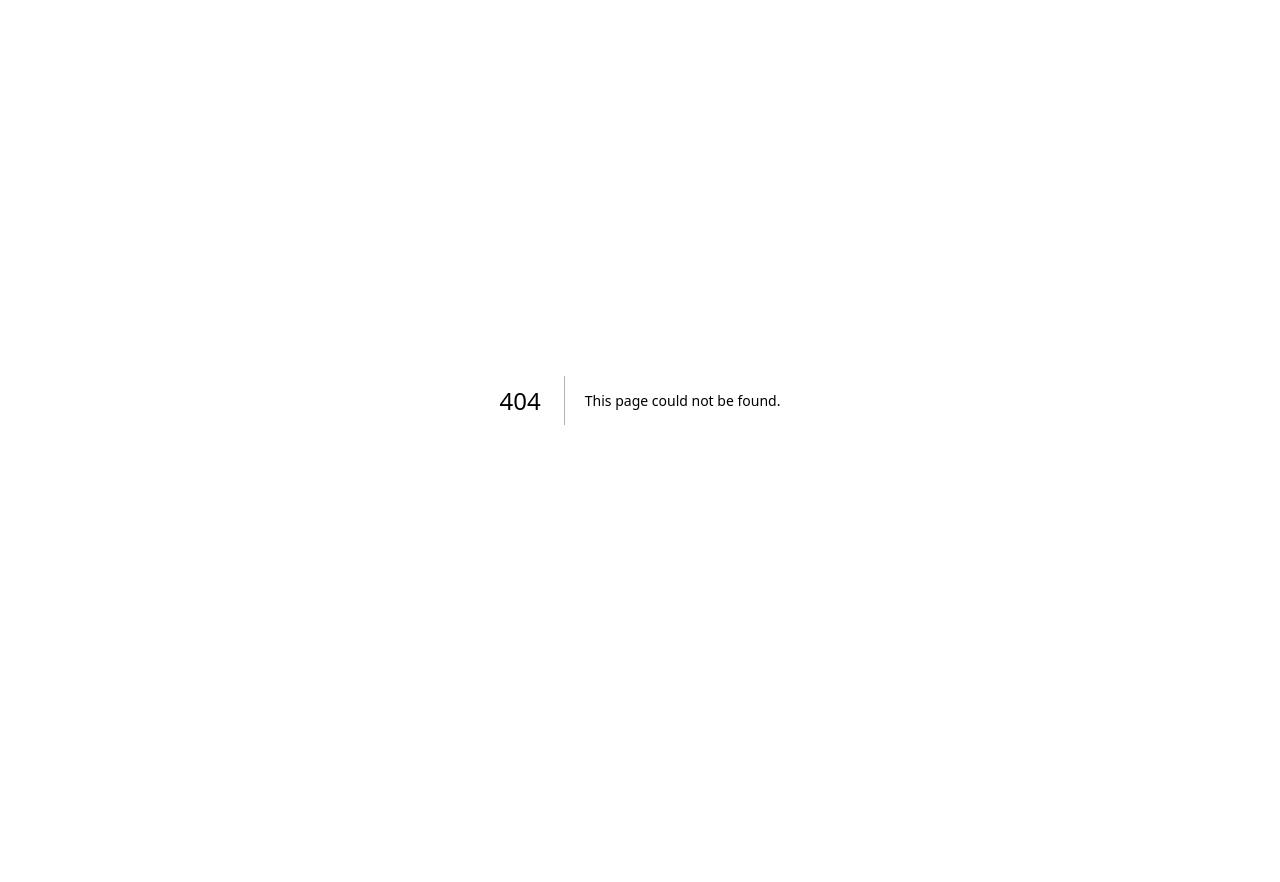
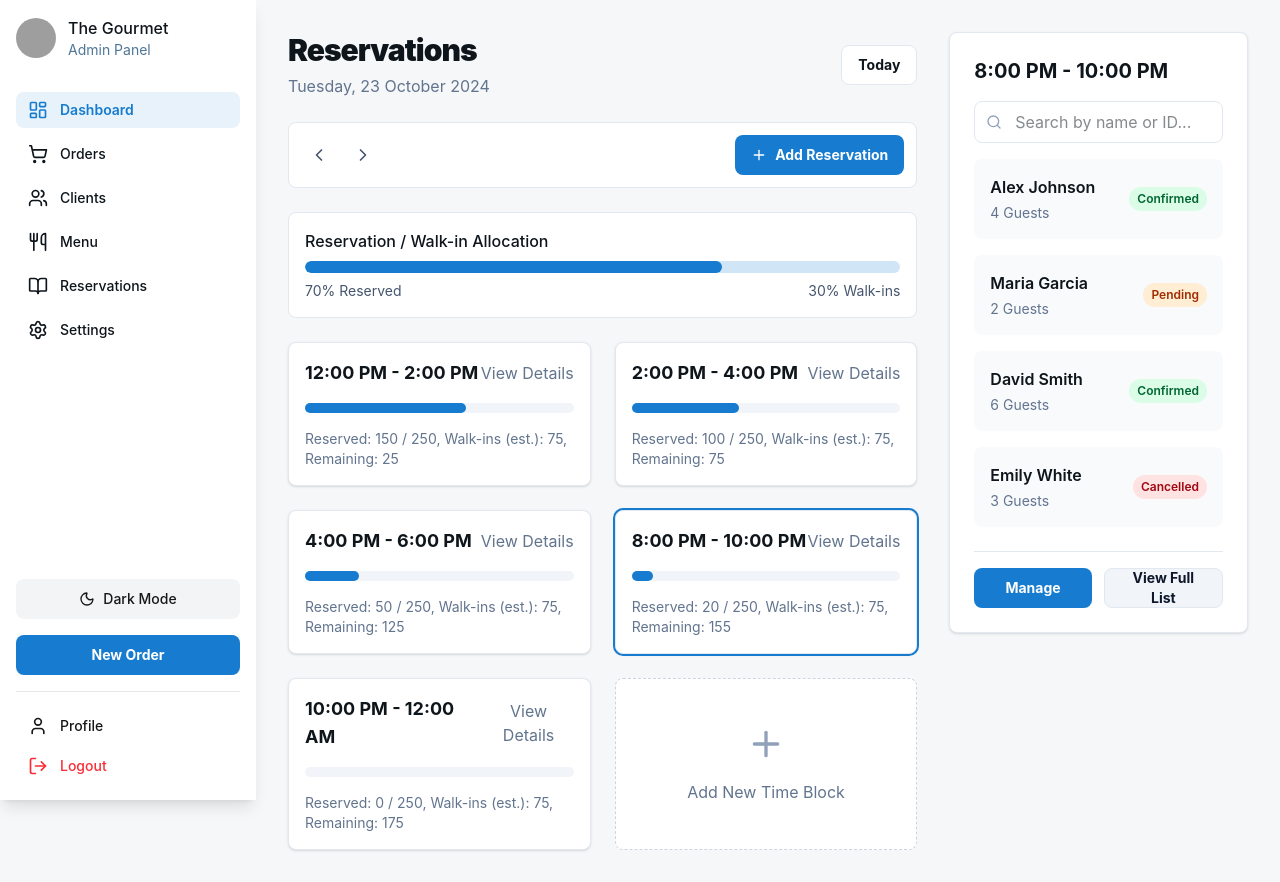
Before and after one commit to leobigott98/rodizio-admin, a Next.js app: page /reservations in a window 1280 px wide. Before the commit this address had no page. Before the commit the page ends 800 px from the top, so only its background shows below. Built offline with nearby package versions, Linux system fonts and the light colour scheme; grey boxes are pictures that could not be loaded.

Commit message:
added reservations page ux/ui

```diff
--- /dev/null
+++ b/src/app/reservations/page.tsx
@@ -0,0 +1,212 @@
+"use client";
+
+import Sidebar from "@/src/components/Sidebar";
+import {
+  ChevronLeft,
+  ChevronRight,
+  Plus,
+  Search,
+} from "lucide-react";
+import { useState } from "react";
+
+type TimeBlock = {
+  time: string;
+  reserved: number;
+  capacity: number;
+  walkIns: number;
+  remaining: number;
+  progress: number;
+};
+
+type Guest = {
+  name: string;
+  guests: number;
+  status: "Confirmed" | "Pending" | "Cancelled";
+};
+
+const timeBlocks: TimeBlock[] = [
+  { time: "12:00 PM - 2:00 PM", reserved: 150, capacity: 250, walkIns: 75, remaining: 25, progress: 60 },
+  { time: "2:00 PM - 4:00 PM", reserved: 100, capacity: 250, walkIns: 75, remaining: 75, progress: 40 },
+  { time: "4:00 PM - 6:00 PM", reserved: 50, capacity: 250, walkIns: 75, remaining: 125, progress: 20 },
+  { time: "8:00 PM - 10:00 PM", reserved: 20, capacity: 250, walkIns: 75, remaining: 155, progress: 8 },
+  { time: "10:00 PM - 12:00 AM", reserved: 0, capacity: 250, walkIns: 75, remaining: 175, progress: 0 },
+];
+
+const guestList: Guest[] = [
+  { name: "Alex Johnson", guests: 4, status: "Confirmed" },
+  { name: "Maria Garcia", guests: 2, status: "Pending" },
+  { name: "David Smith", guests: 6, status: "Confirmed" },
+  { name: "Emily White", guests: 3, status: "Cancelled" },
+];
+
+export default function ReservationsPage() {
+  const [selectedBlock, setSelectedBlock] = useState<TimeBlock | null>(
+    timeBlocks[3]
+  );
+
+  const getStatusBadge = (status: Guest["status"]) => {
+    const styles = {
+      Confirmed:
+        "text-green-800 bg-green-100 dark:bg-green-900 dark:text-green-200",
+      Pending:
+        "text-orange-800 bg-orange-100 dark:bg-orange-900 dark:text-orange-200",
+      Cancelled:
+        "text-red-800 bg-red-100 dark:bg-red-900 dark:text-red-200",
+    };
+    return styles[status];
+  };
+
+  return (
+    <div className="flex min-h-screen">
+      <Sidebar />
+
+      <main className="flex-1 ml-64 p-8 grid grid-cols-1 lg:grid-cols-3 gap-8 bg-background-light dark:bg-background-dark overflow-y-auto text-[#0e151b] dark:text-slate-50">
+        {/* LEFT SIDE — Overview */}
+        <div className="lg:col-span-2 flex flex-col gap-6">
+          {/* Header */}
+          <div className="flex flex-wrap justify-between items-center gap-4">
+            <div className="flex flex-col gap-1">
+              <p className="text-3xl font-black leading-tight tracking-[-0.033em]">
+                Reservations
+              </p>
+              <p className="text-base text-slate-500 dark:text-slate-400">
+                Tuesday, 23 October 2024
+              </p>
+            </div>
+            <button className="flex items-center justify-center rounded-lg h-10 px-4 bg-white dark:bg-[#1C242E] text-sm font-bold border border-slate-200 dark:border-slate-700 hover:bg-gray-50 dark:hover:bg-gray-700">
+              Today
+            </button>
+          </div>
+
+          {/* Controls */}
+          <div className="flex justify-between items-center gap-2 bg-white dark:bg-[#1C242E] p-3 rounded-lg border border-slate-200 dark:border-slate-800">
+            <div className="flex gap-2">
+              <button className="p-2 text-slate-600 dark:text-slate-300 hover:bg-slate-100 dark:hover:bg-slate-800 rounded-lg">
+                <ChevronLeft className="size-5" />
+              </button>
+              <button className="p-2 text-slate-600 dark:text-slate-300 hover:bg-slate-100 dark:hover:bg-slate-800 rounded-lg">
+                <ChevronRight className="size-5" />
+              </button>
+            </div>
+            <button className="flex items-center justify-center rounded-lg h-10 bg-primary text-white gap-2 text-sm font-bold px-4 hover:bg-primary/90">
+              <Plus className="size-4" />
+              Add Reservation
+            </button>
+          </div>
+
+          {/* Reservation / Walk-in progress */}
+          <div className="bg-white dark:bg-[#1C242E] p-4 rounded-lg border border-slate-200 dark:border-slate-800">
+            <p className="text-base font-medium mb-2">
+              Reservation / Walk-in Allocation
+            </p>
+            <div className="relative h-3 rounded-full bg-primary/20 dark:bg-primary/30 overflow-hidden">
+              <div
+                className="h-full bg-primary rounded-full"
+                style={{ width: "70%" }}
+              />
+            </div>
+            <div className="flex justify-between text-sm mt-2 text-slate-600 dark:text-slate-400">
+              <p>70% Reserved</p>
+              <p>30% Walk-ins</p>
+            </div>
+          </div>
+
+          {/* Time blocks grid */}
+          <div className="grid grid-cols-[repeat(auto-fit,minmax(300px,1fr))] gap-6">
+            {timeBlocks.map((block) => (
+              <div
+                key={block.time}
+                onClick={() => setSelectedBlock(block)}
+                className={`flex flex-col gap-4 p-4 bg-white dark:bg-[#1C242E] rounded-lg border border-slate-200 dark:border-slate-800 shadow-sm cursor-pointer transition ${
+                  selectedBlock?.time === block.time
+                    ? "ring-2 ring-primary"
+                    : "hover:shadow-md"
+                }`}
+              >
+                <div className="flex justify-between items-center">
+                  <p className="text-lg font-bold">{block.time}</p>
+                  <button className="text-slate-500 dark:text-slate-400 hover:text-primary">
+                    View Details
+                  </button>
+                </div>
+                <div className="w-full bg-slate-100 dark:bg-slate-800 rounded-full h-2.5">
+                  <div
+                    className="bg-primary h-2.5 rounded-full"
+                    style={{ width: `${block.progress}%` }}
+                  />
+                </div>
+                <p className="text-sm text-slate-500 dark:text-slate-400">
+                  Reserved: {block.reserved} / {block.capacity}, Walk-ins (est.):
+                  {` ${block.walkIns}, Remaining: ${block.remaining}`}
+                </p>
+              </div>
+            ))}
+
+            {/* Add new block */}
+            <div className="flex flex-col items-center justify-center gap-4 p-4 bg-white dark:bg-[#1C242E] rounded-lg border border-dashed border-slate-300 dark:border-slate-700 hover:bg-gray-50 dark:hover:bg-gray-800 cursor-pointer transition">
+              <Plus className="size-10 text-slate-400 dark:text-slate-500" />
+              <p className="text-slate-500 dark:text-slate-400">
+                Add New Time Block
+              </p>
+            </div>
+          </div>
+        </div>
+
+        {/* RIGHT SIDE — Details panel */}
+        <div className="lg:col-span-1 flex flex-col gap-6 sticky top-8">
+          <div className="bg-white dark:bg-[#1C242E] p-6 rounded-lg border border-slate-200 dark:border-slate-800 shadow-sm flex flex-col gap-6">
+            <div className="flex flex-col gap-4">
+              <h2 className="text-xl font-bold">
+                {selectedBlock?.time || "Select a Block"}
+              </h2>
+
+              {/* Search */}
+              <div className="relative">
+                <Search className="absolute left-3 top-1/2 -translate-y-1/2 text-slate-400 dark:text-slate-500 size-4" />
+                <input
+                  type="text"
+                  placeholder="Search by name or ID..."
+                  className="w-full pl-10 pr-4 py-2 rounded-lg border border-slate-200 dark:border-slate-700 bg-white dark:bg-[#1C242E]/70 focus:outline-none focus:ring-2 focus:ring-primary"
+                />
+              </div>
+
+              {/* Guest list */}
+              <div className="flex flex-col gap-4">
+                {guestList.map((guest) => (
+                  <div
+                    key={guest.name}
+                    className="flex items-center gap-4 p-4 rounded-lg bg-slate-50 dark:bg-[#1C242E]/70"
+                  >
+                    <div className="flex-1 flex flex-col gap-1">
+                      <p className="font-semibold">{guest.name}</p>
+                      <p className="text-sm text-slate-500 dark:text-slate-400">
+                        {guest.guests} Guests
+                      </p>
+                    </div>
+                    <span
+                      className={`px-2 py-1 text-xs font-semibold rounded-full ${getStatusBadge(
+                        guest.status
+                      )}`}
+                    >
+                      {guest.status}
+                    </span>
+                  </div>
+                ))}
+              </div>
+            </div>
+
+            {/* Action buttons */}
+            <div className="flex gap-3 pt-4 border-t border-slate-200 dark:border-slate-800">
+              <button className="flex-1 flex items-center justify-center rounded-lg h-10 px-4 bg-primary text-white text-sm font-bold hover:bg-primary/90">
+                Manage
+              </button>
+              <button className="flex-1 flex items-center justify-center rounded-lg h-10 px-4 bg-slate-100 dark:bg-[#1C242E] text-slate-900 dark:text-white border border-slate-200 dark:border-slate-700 text-sm font-bold hover:bg-gray-50 dark:hover:bg-gray-700">
+                View Full List
+              </button>
+            </div>
+          </div>
+        </div>
+      </main>
+    </div>
+  );
+}
```
